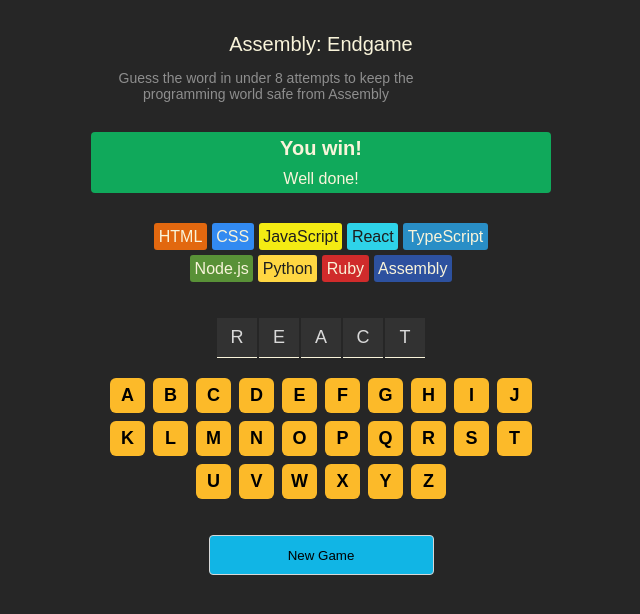
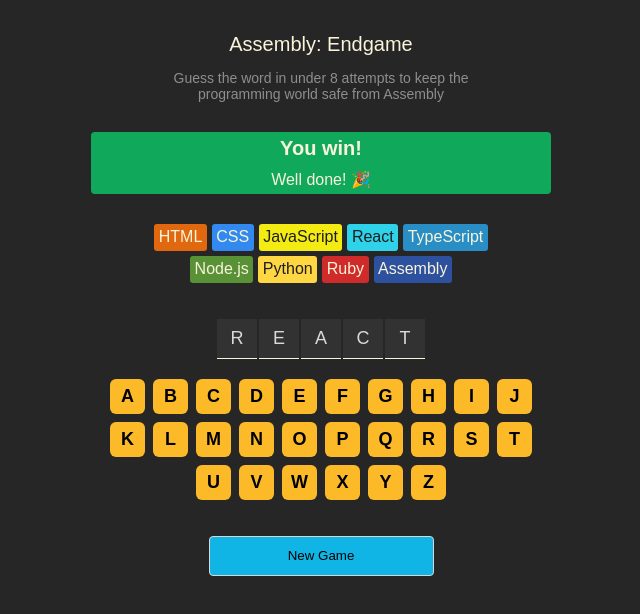
Before and after one commit to jihanv/assembly-endgame, a React (Vite) app: page / in a window 1280 px wide. Shown: the top 614 px of the page, without its empty margins (319-959 px from the left). Built offline with nearby package versions, Linux system fonts and the light colour scheme.

Commit message:
Fixed <p> centering

```diff
--- a/src/App.css
+++ b/src/App.css
@@ -27,6 +27,7 @@
   font-size: 0.875rem;
   max-width: 350px;
   color: #8E8E8E;
+  margin: auto;
 }
 
 section.game-status {
--- a/src/App.jsx
+++ b/src/App.jsx
@@ -1,17 +1,6 @@
 import "./App.css";
 import { languages } from "./languages.js";
 import { useState } from "react";
-/**
- * Goal: Build out the main parts of our app
- *
- * Challenge:
- * 2. Map over the letters of the word (you'll need to turn
- *    the string into an array of letters first) and display
- *    each one as a <span>. Capitalize the letters when
- *    displaying them.
- * 3. Style to look like the design. You can get the underline
- *    effect on the box using `border-bottom`.
- */
 
 export default function AssemblyEndgame() {
   const alphabet = "abcdefghijklmnopqrstuvwxyz";
@@ -48,13 +37,12 @@
       <header>
         <h1>Assembly: Endgame</h1>
         <p>
-          Guess the word in under 8 attempts to keep the programming world safe
-          from Assembly
+          Guess the word in under 8 attempts to keep the programming world safe from Assembly
         </p>
       </header>
       <section className="game-status">
         <h2>You win!</h2>
-        <p>Well done!</p>
+        <p>Well done! 🎉</p>
       </section>
       <section className="languages">{languageList}</section>
       <section className="word">
```
